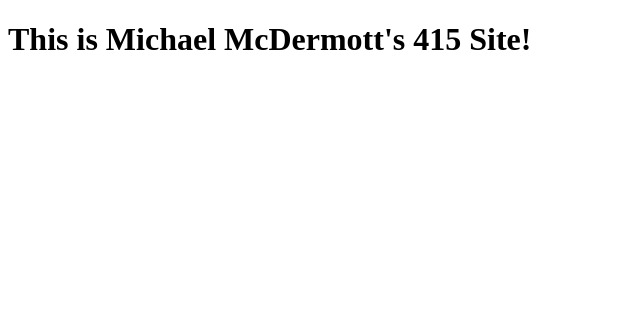
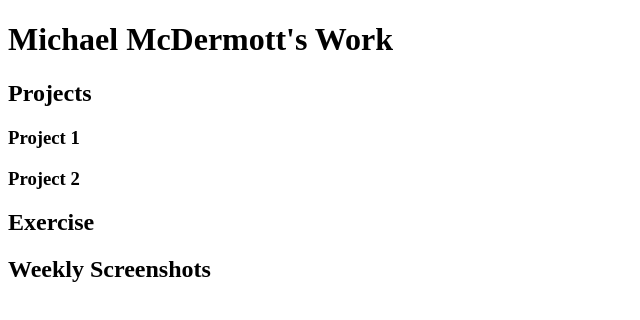
Before and after one commit to mmcdermott18/avt415-fa25, a plain HTML site: page index.html in a window 1280 px wide. Shown: the whole page, without its empty margins (0-640 px from the left). Drawn offline with Linux system fonts and the light colour scheme.

Commit message:
home page updates

```diff
--- a/index.html
+++ b/index.html
@@ -3,9 +3,14 @@
 	<head>
 		<meta charset="utf-8">
 		<meta name="viewport" content="width=device-width, initial-scale=1">
-	<title>MM 415</title>
+		<title>MM Work</title>
 	</head>
 	<body>
-	<h1>This is Michael McDermott's 415 Site!</h1>
+		<h1>Michael McDermott's Work</h1>
+		<h2>Projects</h2>
+		<h3>Project 1</h3>
+		<h3>Project 2</h3>
+		<h2>Exercise</h2>
+		<h2>Weekly Screenshots</h2>
 	</body>
 </html>
```
Also changed, not shown: 1 other file. Lines whose indentation alone changed are shown as unchanged.
